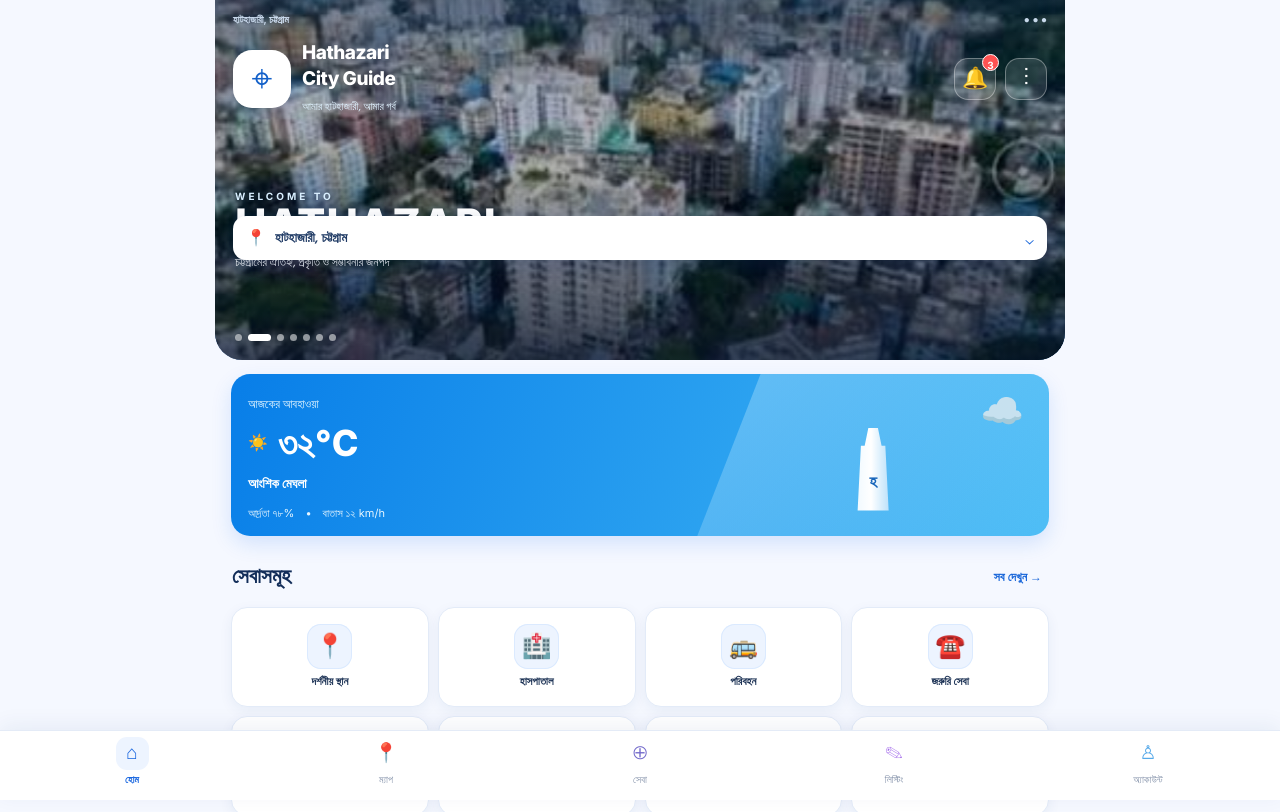
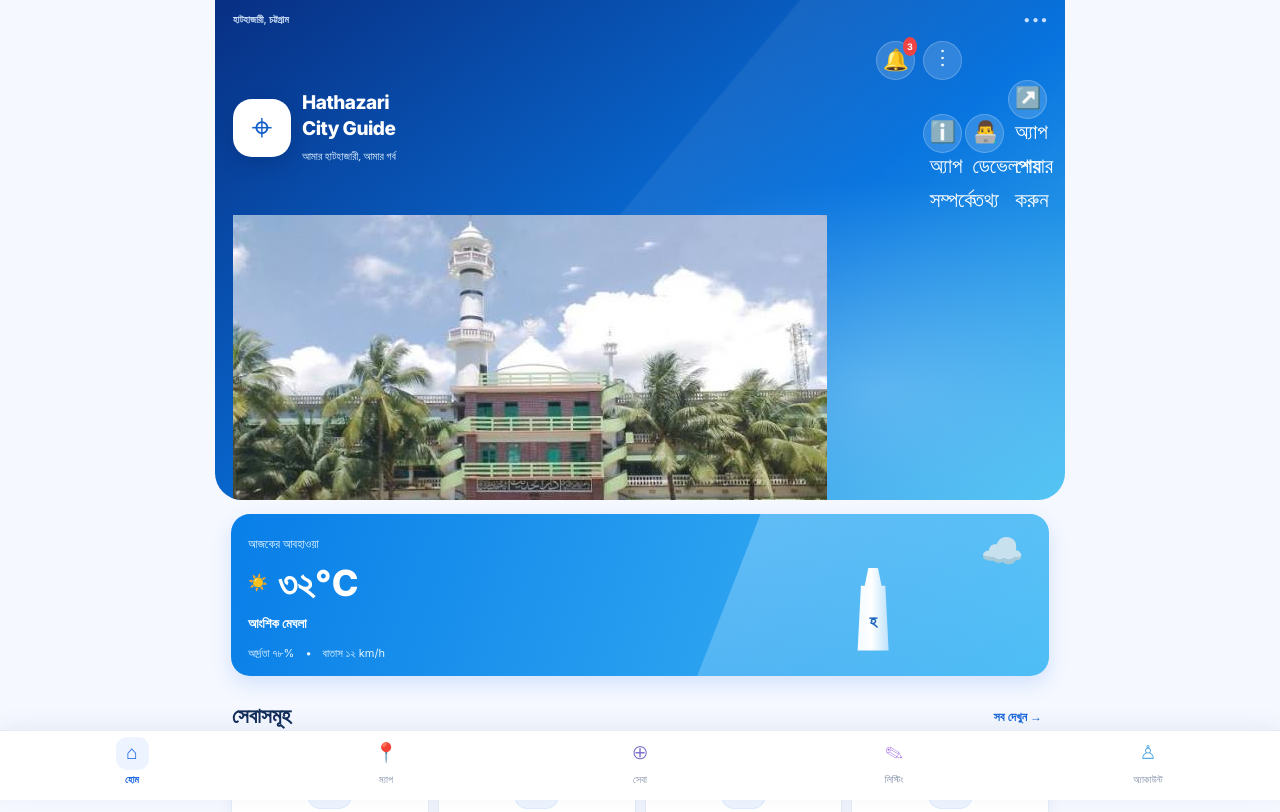
Before and after one commit to gsmrafi6262-blip/hathazari-city, a plain HTML site: page index.html in a window 1280 px wide. Shown: the top 812 px of the page. Drawn offline with Linux system fonts and the light colour scheme.

Commit message:
Set home photo banner display height to 500px

```diff
--- a/index.html
+++ b/index.html
@@ -288,33 +288,8 @@ function loadProfile(){let p=JSON.parse(localStorage.getItem('hc_profile')||'{}'
 })();
 </script></body></html>
 <style>
-.hc-premium-actions{display:flex;align-items:center;gap:9px;margin-left:auto;position:relative;z-index:8}
-.hc-premium-actions>button,.hc-menu-wrap>button{width:42px;height:42px;border:1px solid #ffffff55;border-radius:14px;background:#ffffff20;color:#fff;font-size:21px;display:grid;place-items:center;position:relative}
-.hc-premium-actions>button i{position:absolute;right:-4px;top:-5px;min-width:17px;height:17px;border-radius:20px;background:#ff5252;color:white;font:700 10px Inter,sans-serif;display:grid;place-items:center;font-style:normal;border:1px solid white}
-.hc-menu-wrap{position:relative}
-.hc-app-menu{display:none;position:absolute;right:0;top:49px;width:210px;padding:7px;background:white;border:1px solid #e3eaf4;border-radius:15px;box-shadow:0 14px 35px #092b5a30;z-index:40}
-.hc-app-menu.open{display:block;animation:hcMenuIn .16s ease-out}
-.hc-app-menu button{display:flex;align-items:center;gap:11px;width:100%;padding:12px 10px;background:white;color:#18375e;border-radius:10px;text-align:left;font-size:14px}
-.hc-app-menu button:hover{background:#f0f5ff}
-@keyframes hcMenuIn{from{opacity:0;transform:translateY(-5px)}to{opacity:1;transform:translateY(0)}}
+/* Banner display size: 1024 x 500 px (responsive width) */
+.hc-premium-hero{height:500px!important;min-height:500px!important}
+.hc-photo-banner{height:500px!important;min-height:500px!important}
+@media(max-width:480px){.hc-premium-hero{height:500px!important;min-height:500px!important}.hc-photo-banner{height:500px!important}}
 </style>
-<style>
-/* Hathazari photo banner slider */
-.hc-premium-hero{min-height:360px!important;padding-bottom:18px!important;background:#0c3266!important;position:relative!important;isolation:isolate!important}
-.hc-premium-hero:before{display:none!important}
-.hc-photo-banner{position:absolute;inset:0 0 0;z-index:0;overflow:hidden;border-radius:0 0 27px 27px;background:#0c3266}
-.hc-photo-slides,.hc-photo-shade{position:absolute;inset:0}
-.hc-photo-slide{position:absolute;inset:0;width:100%;height:100%;object-fit:cover;opacity:0;transform:scale(1.045);transition:opacity .9s ease,transform 5s ease;filter:saturate(1.08)}
-.hc-photo-slide.active{opacity:1;transform:scale(1)}
-.hc-photo-shade{background:linear-gradient(180deg,rgba(5,20,45,.48) 0%,rgba(5,20,45,.18) 38%,rgba(5,20,45,.72) 100%)}
-.hc-premium-hero>.hc-statusline,.hc-premium-hero>.hc-premium-brand,.hc-premium-hero>.hc-premium-location{position:relative;z-index:3}
-.hc-photo-caption{position:absolute;left:20px;right:20px;bottom:88px;z-index:2;color:#fff;text-shadow:0 2px 12px #001b3e}
-.hc-photo-caption span{display:block;font:700 10px Inter,sans-serif;letter-spacing:3px;color:#d9efff}
-.hc-photo-caption strong{display:block;font:800 clamp(28px,7vw,42px)/1.05 Inter,sans-serif;letter-spacing:1px}
-.hc-photo-caption small{display:block;margin-top:7px;font-size:12px;color:#fff}
-.hc-photo-dots{position:absolute;z-index:4;bottom:19px;left:20px;display:flex;gap:6px}
-.hc-photo-dots button{width:7px;height:7px;padding:0;border-radius:20px;background:#ffffff88;transition:all .25s}
-.hc-photo-dots button.active{width:23px;background:#fff}
-.hc-premium-location{margin-top:100px!important}
-@media(max-width:480px){.hc-premium-hero{min-height:350px!important}.hc-photo-caption{bottom:76px}.hc-premium-location{margin-top:90px!important}}
-</style>
```
